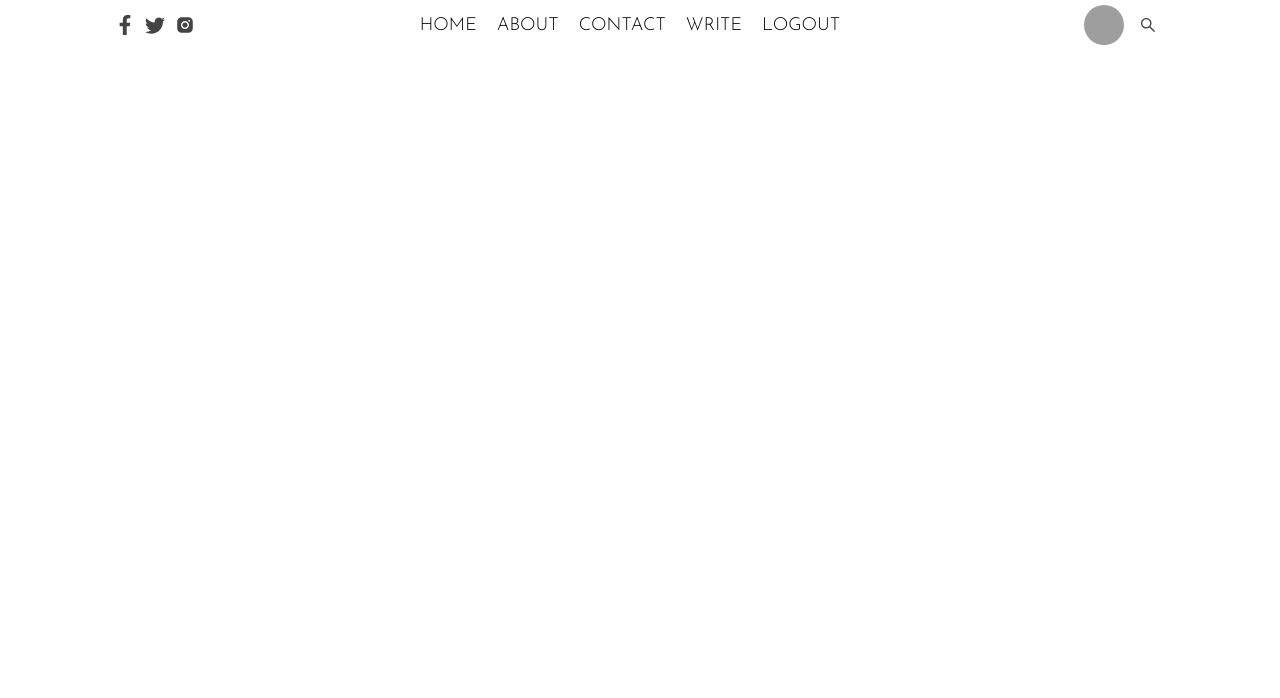
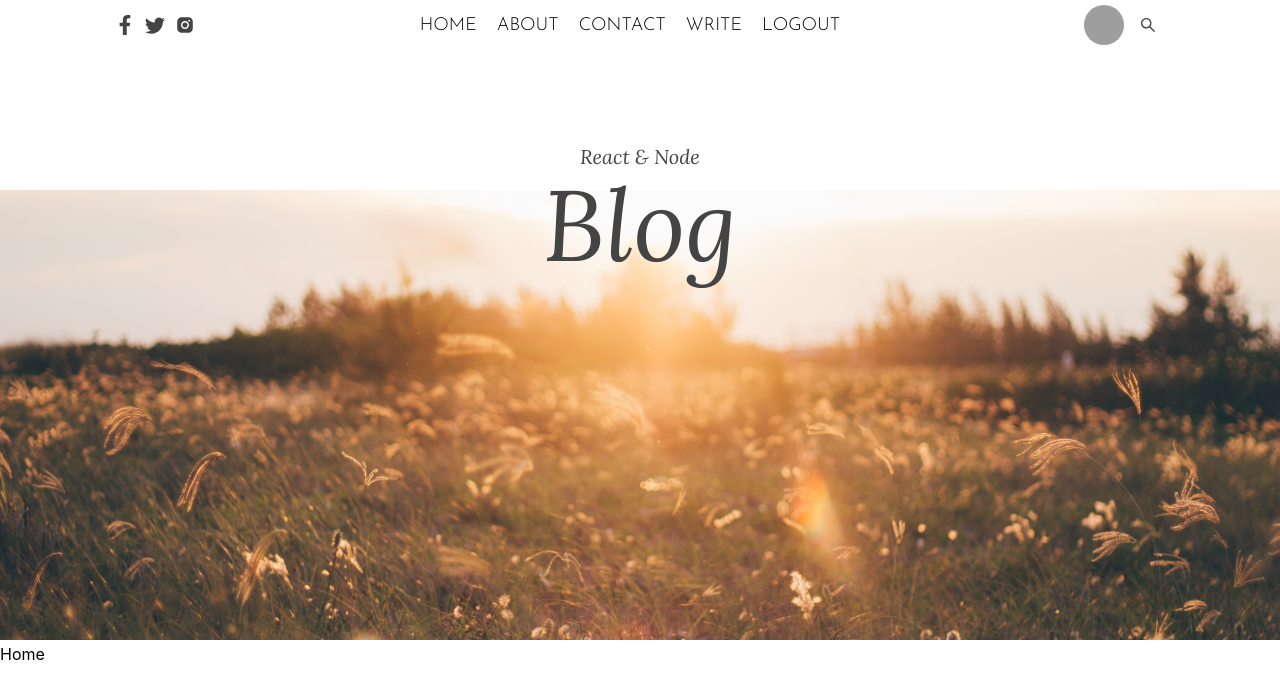
Before and after one commit to jcarroll1976/BlogApp, a React (Create React App) app: page / in a window 1280 px wide. Shown: the top 698 px of the page. Built offline with nearby package versions, Linux system fonts and the light colour scheme; grey boxes are pictures that could not be loaded.

Commit message:
Added Header, Home, and Sidebar components

```diff
--- a/src/App.tsx
+++ b/src/App.tsx
@@ -1,11 +1,13 @@
 import React from 'react';
 import './App.css';
+import Home from './components/Home';
 import Topbar from './components/Topbar';
 
 function App() {
   return (
     <div className="App">
       <Topbar />
+      <Home />
     </div>
   );
 }
--- /dev/null
+++ b/src/components/Header.css
@@ -0,0 +1,30 @@
+.header {
+    margin-top: 60px;
+}
+
+.headerTitles {
+    display: flex;
+    flex-direction: column;
+    align-items: center;
+    font-family: 'Lora', serif;
+    color: #444;
+}
+
+.smallHeaderTitle {
+    position: absolute;
+    top: 18%;
+    font-size: 20px;
+}
+
+.largeHeaderTitle {
+    position: absolute;
+    top: 20%;
+    font-size: 100px;
+}
+
+.headerImage {
+    width: 100%;
+    height: 450px;
+    margin-top: 80px;
+    object-fit: cover;
+}
--- /dev/null
+++ b/src/components/Header.tsx
@@ -0,0 +1,18 @@
+import React from 'react';
+import "./Header.css";
+import headerImg from "../assets/pexels-jackson-jorvan-605494.jpg"
+
+export default function Header() {
+  return (
+    <div className='header'>
+        <div className="headerTitles">
+            <span className='smallHeaderTitle'>React & Node</span>
+            <span className='largeHeaderTitle'>Blog</span>
+        </div>
+        <img
+        className='headerImage'
+        src={headerImg}
+        alt='meadow'/>
+    </div>
+  )
+}
--- /dev/null
+++ b/src/components/Home.tsx
@@ -0,0 +1,11 @@
+import React from 'react'
+import Header from './Header'
+
+export default function Home() {
+  return (
+    <div>
+        <Header />
+        Home
+    </div>
+  )
+}
--- a/src/components/Topbar.tsx
+++ b/src/components/Topbar.tsx
@@ -24,7 +24,7 @@ export default function Topbar() {
         <div className="topRight">
             <img className='topImage'
             src="https://scontent.fdet1-1.fna.fbcdn.net/v/t39.30808-6/312888249_10225288804200297_7141473085575978790_n.jpg?_nc_cat=106&ccb=1-7&_nc_sid=09cbfe&_nc_ohc=N1lqr6UQ1nMAX8U3Ezn&_nc_ht=scontent.fdet1-1.fna&oh=00_AfBpRw6qLIMFu36wP3_xKgnAsirvALOEhciR6D2inwBEYg&oe=641BEBB3"
-            alt="Profile Image"/>
+            alt="Profile"/>
             <AiOutlineSearch className='searchIcon' />
         </div>
     </div>
```
Also changed, not shown: src/components/Sidebar.tsx (added, +7 -0 lines), src/assets/pexels-jackson-jorvan-605494.jpg (added), src/components/Home.css (added), src/components/Sidebar.css (added).
